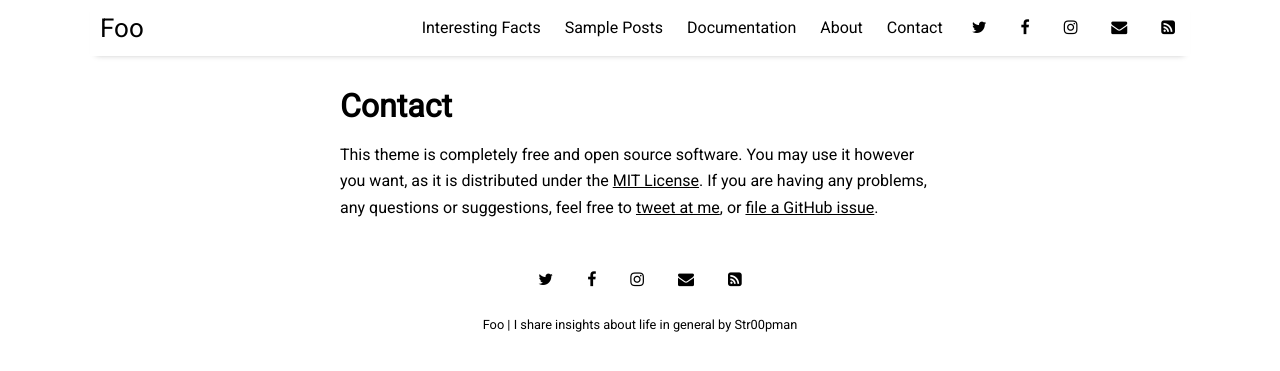
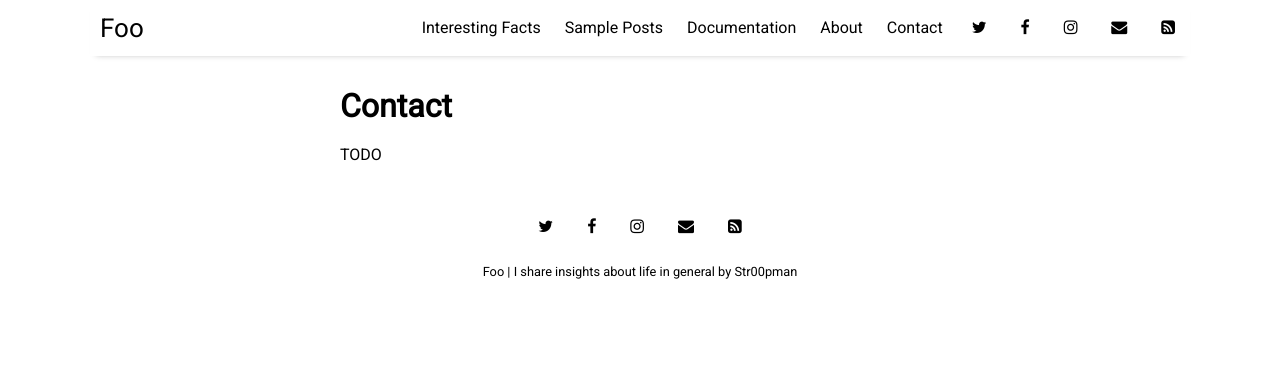
Before and after one commit to str00pman/str00pman.github.io, a Jekyll site: the page built from pages/contact.md, in a window 1280 px wide. Shown: the top 371 px of the page. Built offline with Jekyll 4.4.1, drawn with Linux system fonts in a browser that asks for light colours; nearby versions of some CDN libraries.

Commit message:
Update contact.md

```diff
--- a/pages/contact.md
+++ b/pages/contact.md
@@ -4,4 +4,4 @@
 permalink: /contact
 ---
 
-This theme is completely free and open source software. You may use it however you want, as it is distributed under the [MIT License](http://choosealicense.com/licenses/mit/). If you are having any problems, any questions or suggestions, feel free to [tweet at me](https://twitter.com/intent/tweet?text=My%question%about%Millennial%is:%&amp;via=paululele), or [file a GitHub issue](https://github.com/lenpaul/Millennial/issues/new).
+TODO
```
